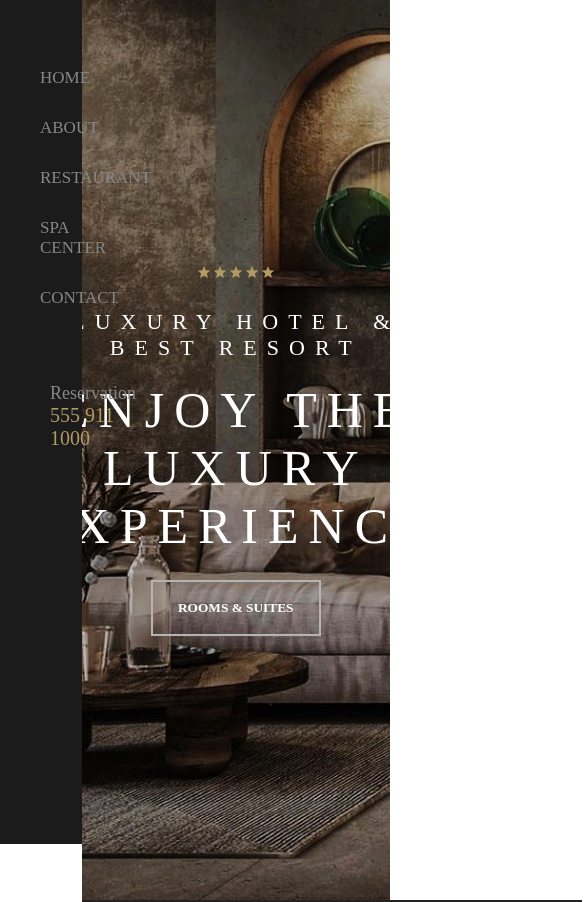
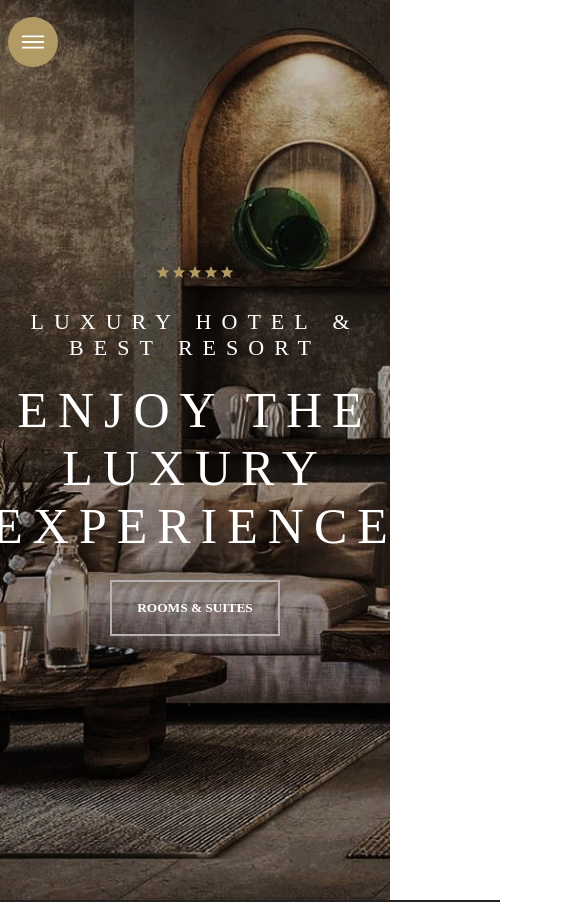
Before and after one commit to muradnuriyev001/RoyalGate-React, a React (Vite) app: page / in a window 390 px wide. Shown: the top 902 px of the page, 585 px wide, since content can reach past the window. Built offline with nearby package versions, Linux system fonts and the light colour scheme.

Commit message:
Responsive SideBar,Burger

```diff
--- a/index.html
+++ b/index.html
@@ -8,7 +8,7 @@
       href="./src/assets/img/logoSidebar.png"
       type="image/x-icon"
     />
-    <title>Royal Gate</title>
+    <title>Royal Gate Hotel</title>
   </head>
   <body>
     <div id="root"></div>
--- a/src/components/Sidebar/Sidebar.jsx
+++ b/src/components/Sidebar/Sidebar.jsx
@@ -1,9 +1,42 @@
 import c from "./Sidebar.module.scss";
+
+import { useState, useEffect } from "react";
 import { NavLink } from "react-router-dom";
+
 import logoSidebar from "../../assets/img/logoSidebar.png";
 import SidebarNav from "./SidebarNav/SidebarNav";
+
+import { IoMenuOutline, IoCloseOutline } from "react-icons/io5";
+
 const Sidebar = () => {
+  const [isActive, setIsActive] = useState(false);
+
+  const toggleIsActive = () => {
+    setIsActive(!isActive);
+  };
+
+  useEffect(() => {
+    const handleResize = () => {
+      setIsActive(window.innerWidth > 1024);
+    };
+
+    handleResize(); // Check initial width
+    window.addEventListener("resize", handleResize);
+
+    return () => {
+      window.removeEventListener("resize", handleResize);
+    };
+  }, []);
+
   return (
+    <>
+      {isActive ? (
+        <IoCloseOutline onClick={toggleIsActive} className={c.burger} />
+      ) : (
+        <IoMenuOutline onClick={toggleIsActive} className={c.burger} />
+      )}
+
+      {isActive && (
         <div className={c.sidebar}>
           <NavLink to={"/"}>
             <img
@@ -16,6 +49,8 @@ const Sidebar = () => {
 
           <SidebarNav />
         </div>
+      )}
+    </>
   );
 };
 
--- a/src/components/Sidebar/Sidebar.module.scss
+++ b/src/components/Sidebar/Sidebar.module.scss
@@ -4,7 +4,40 @@
   width: 20.9%;
   height: 100vh;
   padding: 20px 40px;
+  z-index: 2;
   .image {
     width: 100%;
   }
 }
+
+.burger {
+  width: 50px;
+  height: 50px;
+  color: white;
+  display: none;
+  position: fixed;
+  top: 2%;
+  left: 2%;
+  background-color: var(--orange-color);
+  border-radius: 50%;
+  padding: 10px;
+  cursor: pointer;
+}
+
+@media only screen and (max-width: 1024px) {
+  .sidebar {
+    width: 100%;
+    display: flex;
+    flex-direction: column;
+    justify-content: center;
+    align-items: center;
+    text-align: center;
+    .image {
+      width: 70%;
+    }
+  }
+  .burger {
+    display: block;
+    z-index: 3;
+  }
+}
--- a/src/components/Sidebar/SidebarNav/SidebarNav.module.scss
+++ b/src/components/Sidebar/SidebarNav/SidebarNav.module.scss
@@ -1,4 +1,3 @@
-
 a {
   text-decoration: none;
 }
@@ -41,3 +40,22 @@ li {
     font-size: 20px;
   }
 }
+
+/*Responsive for sidebar content*/
+
+@media only screen and (max-width: 1280px) {
+  li {
+    font-size: 14px;
+  }
+  .contact {
+    .contactPhoneLogo {
+      font-size: 30px;
+    }
+    .contactReserve {
+      font-size: 14px;
+    }
+    .contactPhone {
+      font-size: 16px;
+    }
+  }
+}
--- a/src/pages/HomePage/HomePage.jsx
+++ b/src/pages/HomePage/HomePage.jsx
@@ -6,7 +6,7 @@ const HomePage = () => {
   return (
     <div className={c.homePage}>
       <HomePageBanner />
-      <HomePageFirstSection/>
+      <HomePageFirstSection />
     </div>
   );
 };
--- a/src/pages/Layout/Layout.module.scss
+++ b/src/pages/Layout/Layout.module.scss
@@ -6,3 +6,13 @@
     margin-left: var(--sidebar-width);
   }
 }
+
+/*Responsive for all outlets when there are no sidebar */
+
+@media only screen and (max-width: 1024px) {
+  .outlet {
+    width: 100% !important;
+    margin-left: 0 !important;
+    position: relative !important;
+  }
+}
```
Lines whose indentation alone changed are shown as unchanged.
